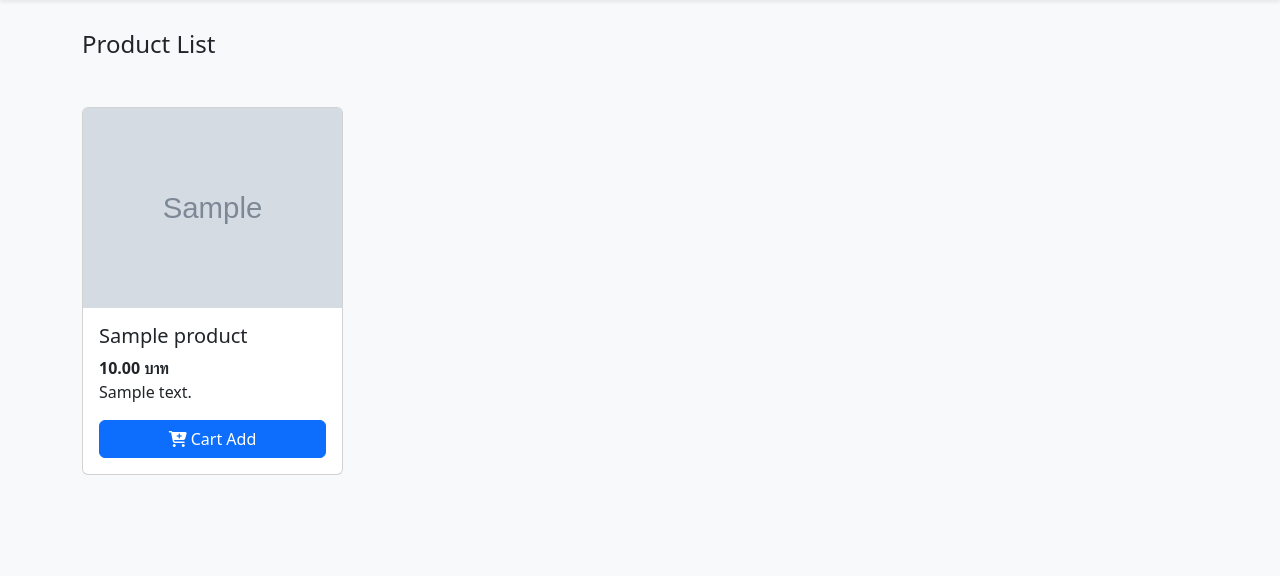
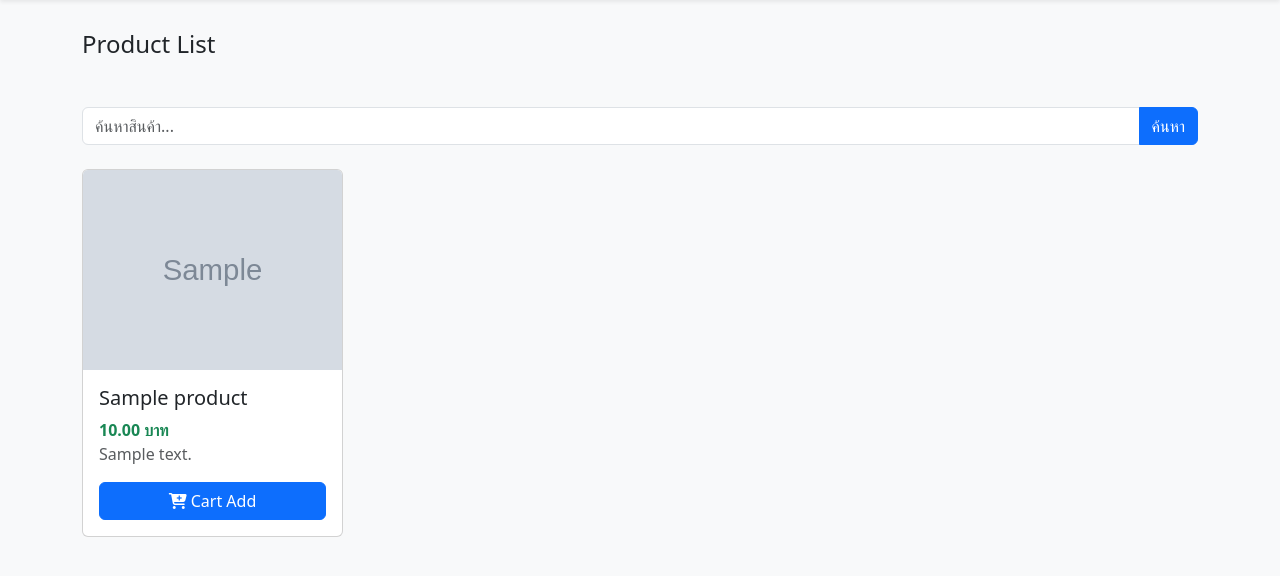
Before and after one commit to pattanayo/bee_pro, a PHP site: page /bee_pro/product-list.php in a window 1280 px wide. Shown: the part 73-649 px from the top of the page. Run offline with PHP 8.4, Linux system fonts and the light colour scheme; tables that the repository leaves empty or names only in its code hold one stand-in row (values such as "Sample post"); grey boxes marked "Sample" are stand-in pictures; some libraries are stand-ins or nearby versions.

Commit message:
เพิ่มระบบค้นหาสินค้า และปรับปรุง modal

```diff
--- a/cart.php
+++ b/cart.php
@@ -87,7 +87,7 @@ $base_url = "http://" . $_SERVER['HTTP_HOST'] . "/bee_pro";
                   <td>
                     <input type="number"
                           name="product[<?php echo $product['id']; ?>][quantity]"
-                          value="<?php echo $_SESSION['cart'][$product['id']]; ?>"
+                          value="<?php echo $_SESSION['cart'][$product['id']] ?? 0 ?>"
                           class="form-control">
                   </td>
 
--- a/product-list.php
+++ b/product-list.php
@@ -6,13 +6,20 @@ error_reporting(E_ALL);
 ini_set('display_errors', 1);
 
 // ดึงข้อมูลสินค้า
-$query = mysqli_query($conn, 'SELECT * FROM products');
+$search = $_GET['search'] ?? '';
+if (!empty($search)) {
+    $stmt = $conn->prepare("SELECT * FROM products WHERE product_name LIKE ?");
+    $search_param = "%" . $search . "%";
+    $stmt->bind_param("s", $search_param);
+    $stmt->execute();
+    $query = $stmt->get_result();
+} else {
+    $query = mysqli_query($conn, "SELECT * FROM products");
+}
 $rows = mysqli_num_rows($query);
 
 
 
-?>
-<?php
 $base_url = "http://" . $_SERVER['HTTP_HOST'] . "/bee_pro";
 ?>
 
@@ -24,6 +31,8 @@ $base_url = "http://" . $_SERVER['HTTP_HOST'] . "/bee_pro";
   <title>List Product</title>
 
   <link href="<?php echo $base_url; ?>/assets/css/bootstrap.min.css" rel="stylesheet">
+  <script src="<?php echo $base_url; ?>/assets/js/bootstrap.bundle.min.js"></script>
+  <script src="https://cdn.jsdelivr.net/npm/bootstrap@5.3.3/dist/js/bootstrap.bundle.min.js"></script>
   <link href="<?php echo $base_url; ?>/assets/css/fontawesome/css/fontawesome.min.css" rel="stylesheet">
   <link href="<?php echo $base_url; ?>/assets/css/fontawesome/css/brands.min.css" rel="stylesheet">
   <link href="<?php echo $base_url; ?>/assets/css/fontawesome/css/solid.min.css" rel="stylesheet">
@@ -41,42 +50,70 @@ $base_url = "http://" . $_SERVER['HTTP_HOST'] . "/bee_pro";
   <?php endif; ?>
 
   <div class="container" style="margin-top: 30px">
-    <h4 class="card-title mb-5"> Product List</h4>
-    <div class="row d-flex justify-content-center"></div>
+    <h4 class="card-title mb-5">Product List</h4>
+    <form class="mb-4" method="get" action="">
+    <div class="input-group">
+      <input type="text" name="search" class="form-control" placeholder="ค้นหาสินค้า..." value="<?php echo htmlspecialchars($_GET['search'] ?? '', ENT_QUOTES); ?>">
+      <button type="submit" class="btn btn-primary">ค้นหา</button>
+    </div>
+  </form>
+
     <div class="row">
         <?php if($rows > 0):?>
             <?php while ($product = mysqli_fetch_assoc($query)): ?>
                 <div class="col-md-3 mb-4 d-flex">
                     <div class="card w-100 d-flex flex-column">
-                        <?php if (!empty($product['image'])): ?>
-                        <img src="<?php echo $base_url; ?>/upload_image/<?php echo $product['image']; ?>"
+                        <img src="<?php echo $base_url; ?>/upload_image/<?php echo $product['image'] ?: 'no-image.png'; ?>"
                             class="card-img-top"
-                            style="height: 200px; object-fit: cover;"
-                            alt="Product Image">
-                        <?php else: ?>
-                        <img src="<?php echo $base_url; ?>/assets/images/no-image.png"
-                            class="card-img-top"
-                            style="height: 200px; object-fit: cover;"
-                            alt="No Image">
-                        <?php endif; ?>
+                            style="height: 200px; object-fit: cover; cursor: pointer;"
+                            alt="Product Image"
+                            data-bs-toggle="modal"
+                            data-bs-target="#productModal<?php echo $product['id']; ?>">
+
                         <div class="card-body">
                             <h5 class="card-title"><?php echo $product['product_name']; ?></h5>
-                <p class="card-text test-success fw-bold mb-0"><?php echo number_format($product['price'], 2); ?> บาท </p>
-                <p class="card-text test-muted"><?php echo nl2br($product['detail']); ?></p>
-                <a href="<?php echo $base_url?>/cart-add.php?id=<?php echo $product['id']?>" class="btn btn-primary w-100"><i class="fa-solid fa-cart-plus me-1"></i>Cart Add </a>
+                            <p class="card-text text-success fw-bold mb-0"><?php echo number_format($product['price'], 2); ?> บาท</p>
+                            <p class="card-text text-muted"><?php echo nl2br($product['detail']); ?></p>
+                            <a href="<?php echo $base_url ?>/cart-add.php?id=<?php echo $product['id'] ?>" class="btn btn-primary w-100">
+                              <i class="fa-solid fa-cart-plus me-1"></i>Cart Add
+                            </a>
+                        </div>
+                    </div>
+                </div>
+
+                <!-- Modal -->
+                <div class="modal fade" id="productModal<?php echo $product['id']; ?>" tabindex="-1" aria-labelledby="productModalLabel<?php echo $product['id']; ?>" aria-hidden="true">
+                  <div class="modal-dialog modal-dialog-centered modal-lg">
+                    <div class="modal-content">
+                      <div class="modal-header">
+                        <h5 class="modal-title" id="productModalLabel<?php echo $product['id']; ?>">
+                          <?php echo $product['product_name']; ?>
+                        </h5>
+                        <button type="button" class="btn-close" data-bs-dismiss="modal" aria-label="Close"></button>
+                      </div>
+                      <div class="modal-body text-center">
+                        <img src="<?php echo $base_url; ?>/upload_image/<?php echo $product['image']; ?>"
+                            class="img-fluid mb-3" style="max-height: 400px;" alt="Product Image">
+                        <p><strong>ราคา:</strong> <?php echo number_format($product['price'], 2); ?> บาท</p>
+                        <p><strong>รายละเอียด:</strong><br><?php echo nl2br($product['detail']); ?></p>
+                      </div>
+                      <div class="modal-footer">
+                        <a href="<?php echo $base_url ?>/cart-add.php?id=<?php echo $product['id'] ?>" class="btn btn-success">
+                          <i class="fa-solid fa-cart-plus me-1"></i> เพิ่มลงตะกร้า
+                        </a>
+                        <button type="button" class="btn btn-secondary" data-bs-dismiss="modal">ปิด</button>
+                      </div>
                     </div>
                   </div>
                 </div>
             <?php endwhile; ?>
         <?php else: ?>
-        <div class="col-12" >
-          <h4 class = "text-danger">ไม่มีรายการสินค้า</h4>
+            <div class="col-12">
+              <h4 class="text-danger">ไม่มีรายการสินค้า</h4>
             </div>
         <?php endif; ?>
     </div>
   </div>
 
-  <script src="<?php echo $base_url; ?>/assets/js/bootstrap.min.js"></script>
-
 </body>
 </html>
```
Also changed, not shown: ckeckout.php (+10 -6 lines). Lines whose indentation alone changed are shown as unchanged.
